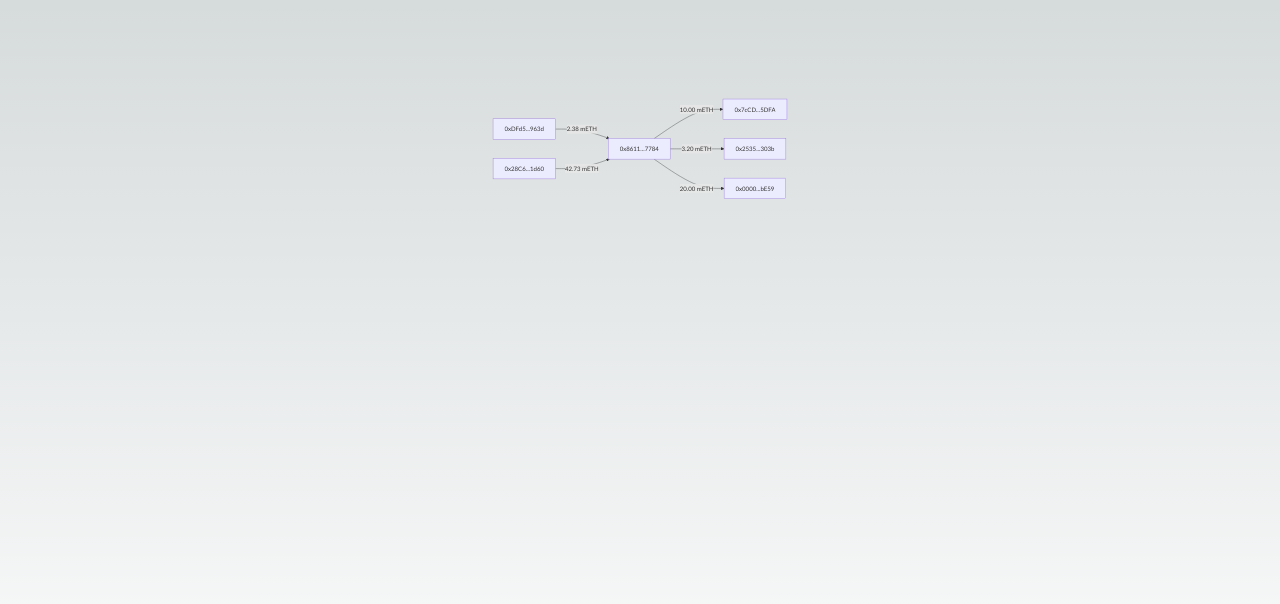
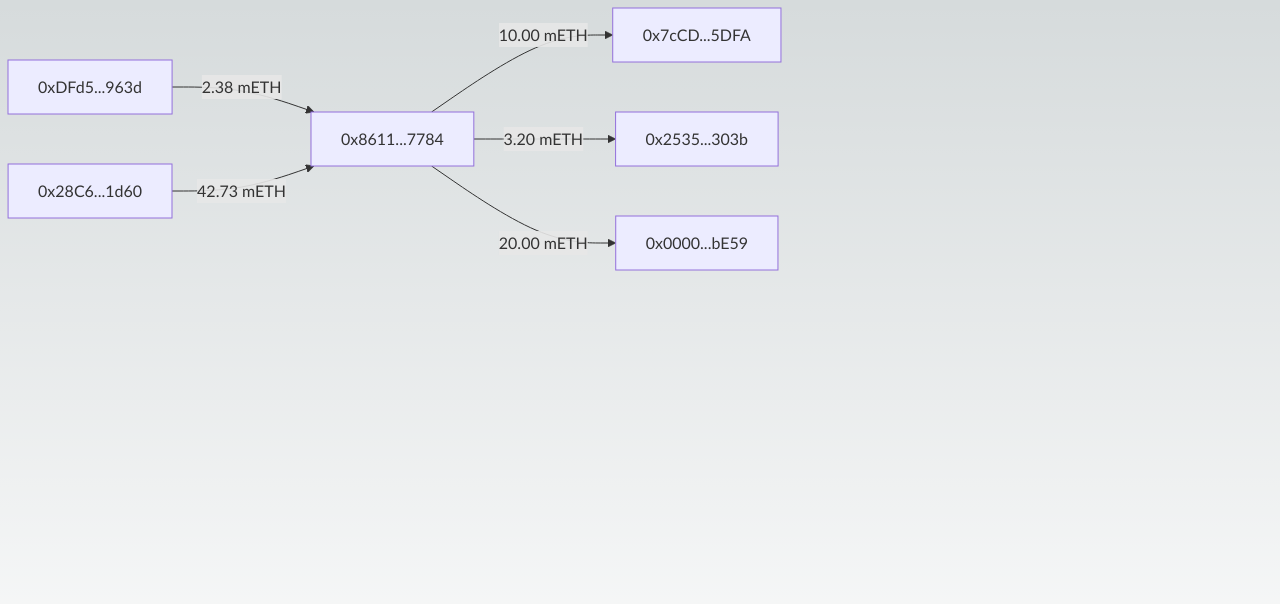
Before and after one commit to cristianchaparroa/hashai, a Next.js app in the folder frontend/: page / in a window 1280 px wide. Shown: the top 604 px of the page. Built offline with nearby package versions, Linux system fonts and the light colour scheme.

Commit message:
Frontend (#11)
* frontend: Mermaid component

* mermaid: fix

* mermaid: fix merge conflict

```diff
--- a/frontend/app/components/Mermaid.tsx
+++ b/frontend/app/components/Mermaid.tsx
@@ -2,6 +2,7 @@
 import React, { useState, useEffect, useCallback } from 'react'
 import mermaid from 'mermaid'
 import { useParams } from 'next/navigation'
+import styles from '../page.module.css'
 
 export const Mermaid = ({ encodeValue }: any) => {
   // const [mermaidInput, setMermaidInput] = useState(`graph TD
@@ -19,8 +20,6 @@ export const Mermaid = ({ encodeValue }: any) => {
   const [svg, setSvg] = useState('')
   const [error, setError] = useState('')
   const [decodedOutput, setDecodedOutput] = useState('')
-  // console.log('decodedOutput', decodedOutput);
-
 
   function encodeUnicodeToBase64(str: string) {
     try {
@@ -99,15 +98,16 @@ export const Mermaid = ({ encodeValue }: any) => {
   }, [renderMermaid])
 
   return (
-    <div className="container mx-auto p-4">
+    <div className={styles.mermaid}>
       {/* <button onClick={renderMermaid}>Render Diagram</button> */}
       {error && <div className="text-red-500">{error}</div>}
       {svg && (
         <div
-          className="mermaid bg-white p-4 rounded-lg shadow"
-          dangerouslySetInnerHTML={{ __html: decodedOutput ? decodedOutput : svg }}
+          className="mermaid bg-white p-4 rounded-lg shadow w-full"
+          dangerouslySetInnerHTML={{ __html: svg }}
         />
       )}
+      {/* decodedOutput ? decodedOutput : */}
     </div >
   )
 }
--- a/frontend/app/page.module.css
+++ b/frontend/app/page.module.css
@@ -3,8 +3,8 @@
   flex-direction: column;
   justify-content: space-between;
   align-items: center;
-  padding: 6rem;
   min-height: 100vh;
+  width: 100%;
 }
 
 .description {
@@ -228,3 +228,7 @@
     transform: rotate(0deg);
   }
 }
+
+.mermaid {
+  width: 100%;
+}
```
